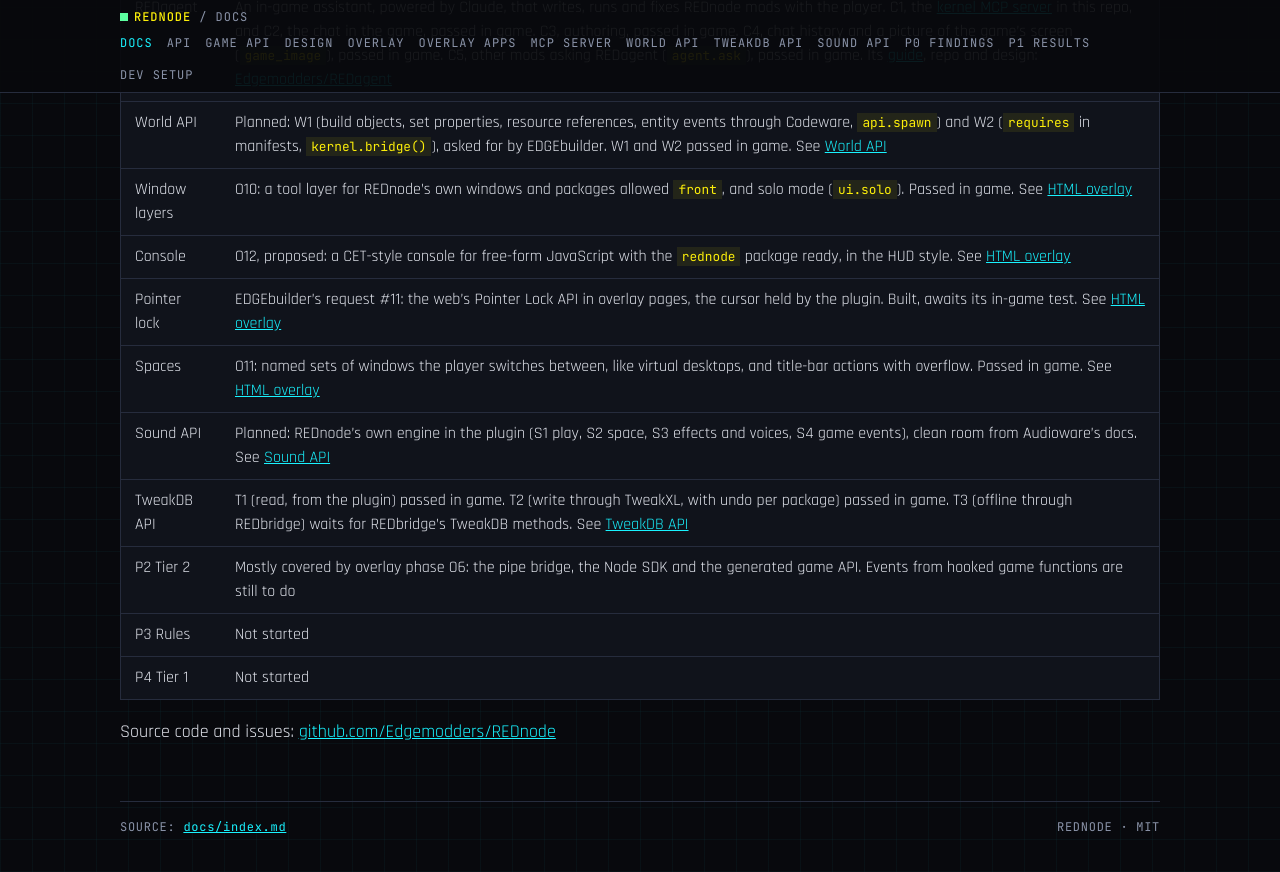
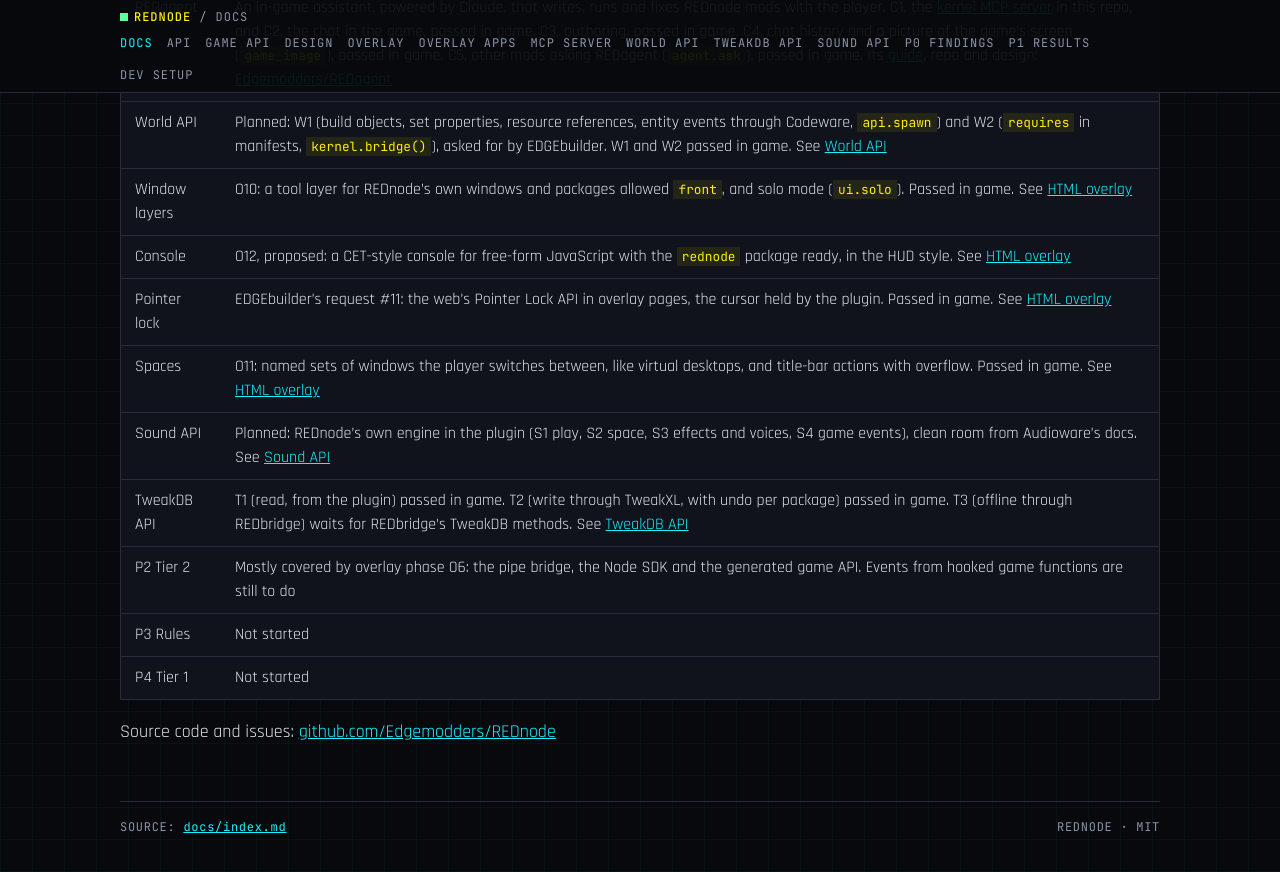
Before and after one commit to CyberbuildsAI/REDnode, a Jekyll site: the page built from docs/index.md, in a window 1280 px wide and 900 px high, scrolled down 2361 px. Shown: the top 872 px of the window. Built offline with Jekyll 4.4.1, drawn with Linux system fonts in a browser that asks for light colours; our own code applies the rules of GitHub Pages for plain Markdown files.

Commit message:
Pointer lock passed in game (#11)
Co-Authored-By: Claude Opus 5.5 <noreply@anthropic.com>

```diff
--- a/docs/index.md
+++ b/docs/index.md
@@ -42,7 +42,7 @@ REDnode is a Node.js API for scripting Cyberpunk 2077 (PC, single-player). These
 | World API | Planned: W1 (build objects, set properties, resource references, entity events through Codeware, `api.spawn`) and W2 (`requires` in manifests, `kernel.bridge()`), asked for by EDGEbuilder. W1 and W2 passed in game. See [World API](world.md) |
 | Window layers | O10: a tool layer for REDnode's own windows and packages allowed `front`, and solo mode (`ui.solo`). Passed in game. See [HTML overlay](overlay.md#o10-layers-built) |
 | Console | O12, proposed: a CET-style console for free-form JavaScript with the `rednode` package ready, in the HUD style. See [HTML overlay](overlay.md#o12-console-plan) |
-| Pointer lock | EDGEbuilder's request #11: the web's Pointer Lock API in overlay pages, the cursor held by the plugin. Built, awaits its in-game test. See [HTML overlay](overlay.md#pointer-lock-built) |
+| Pointer lock | EDGEbuilder's request #11: the web's Pointer Lock API in overlay pages, the cursor held by the plugin. Passed in game. See [HTML overlay](overlay.md#pointer-lock-built) |
 | Spaces | O11: named sets of windows the player switches between, like virtual desktops, and title-bar actions with overflow. Passed in game. See [HTML overlay](overlay.md#o11-spaces-built) |
 | Sound API | Planned: REDnode's own engine in the plugin (S1 play, S2 space, S3 effects and voices, S4 game events), clean room from Audioware's docs. See [Sound API](sound.md) |
 | TweakDB API | T1 (read, from the plugin) passed in game. T2 (write through TweakXL, with undo per package) passed in game. T3 (offline through REDbridge) waits for REDbridge's TweakDB methods. See [TweakDB API](tweakdb.md) |
```
Also changed, not shown: CLAUDE.md (+1 -1 lines), docs/overlay.md (+2 -0 lines).
